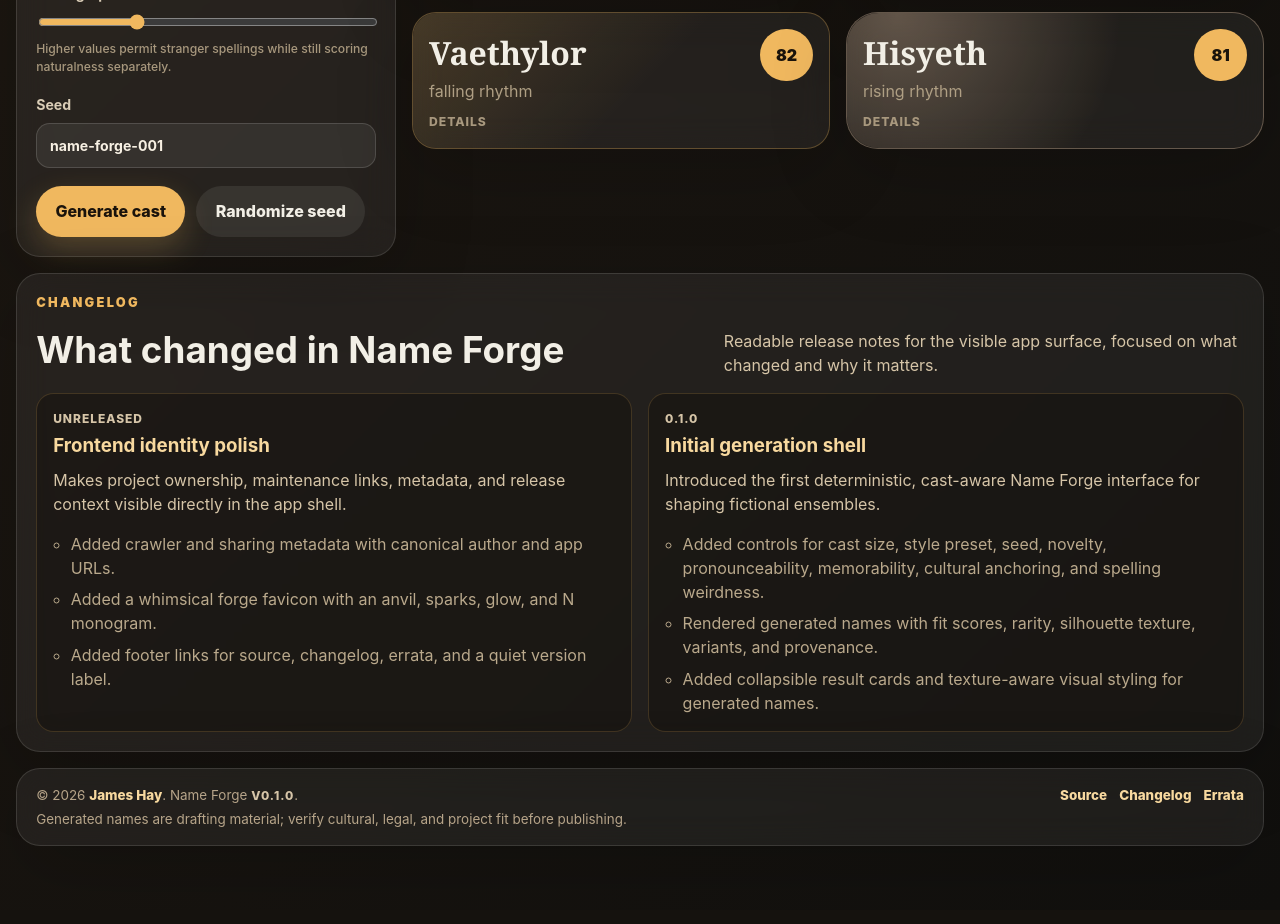
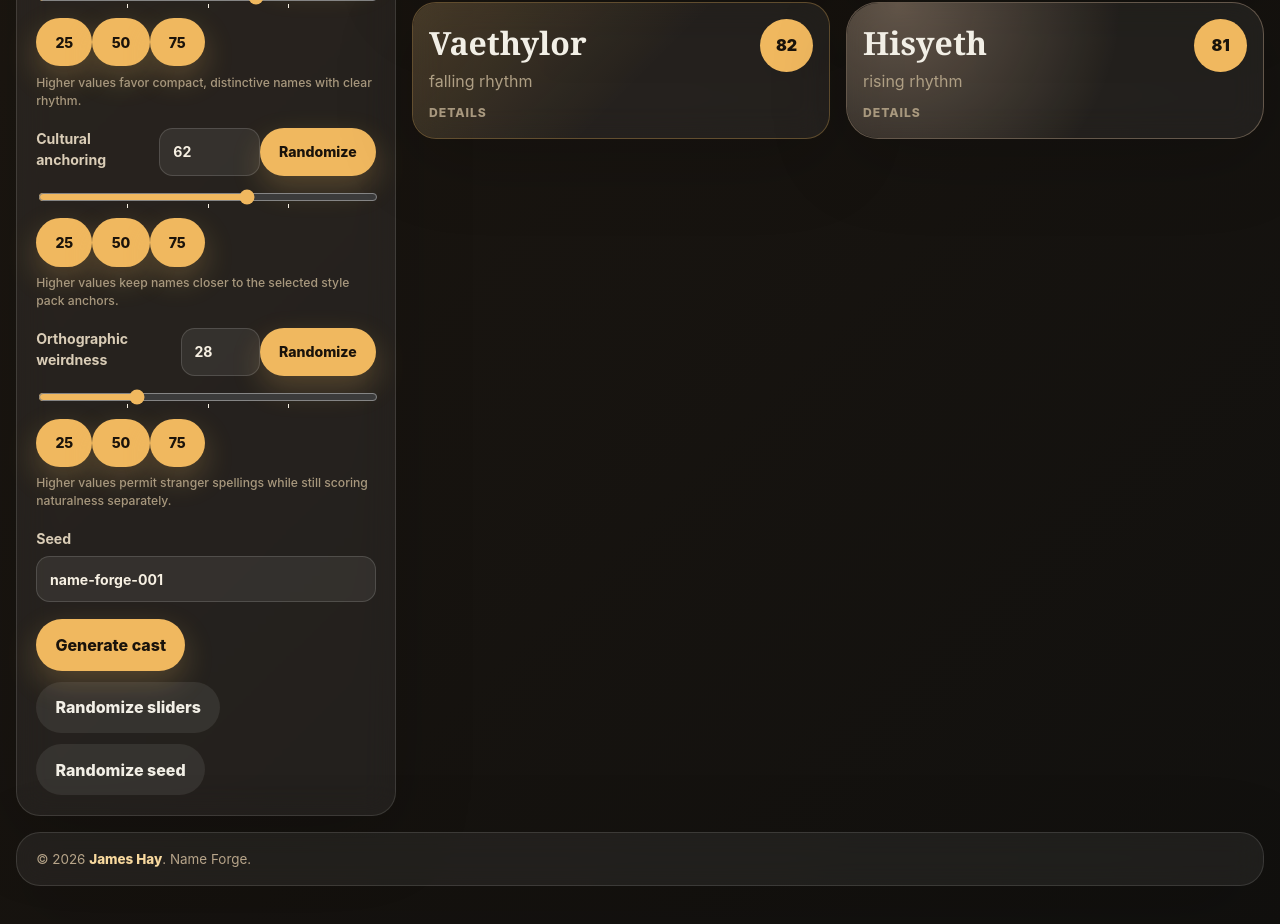
Before and after one commit to jaahay/name-forge, a React (Vite) app: page / in a window 1280 px wide. Shown: the part 1000-1924 px from the top of the page. Built offline with nearby package versions, Linux system fonts and the light colour scheme.

Commit message:
Clean up frontend shell and controls

```diff
--- a/src/App.tsx
+++ b/src/App.tsx
@@ -5,11 +5,11 @@ import type { GenerationSettings, NameTexture, RarityBand, ScoreKey } from './en
 
 const registry = createDefaultRegistry();
 const stylePacks = registry.listStylePacks();
-const appVersion = '0.1.0';
 const authorSiteUrl = 'https://jameshay.org/';
 const sourceUrl = 'https://github.com/jaahay/name-forge';
-const changelogUrl = '#changelog';
-const errataUrl = `${sourceUrl}/issues/new`;
+const commitHistoryUrl = `${sourceUrl}/commits/main/`;
+
+type AppView = 'generator' | 'changelog';
 
 type ControlKey =
   | 'novelty'
@@ -29,6 +29,8 @@ const scoreControls: Array<{
   { key: 'culturalAnchoring', label: 'Cultural anchoring', help: 'Higher values keep names closer to the selected style pack anchors.' },
   { key: 'orthographicWeirdness', label: 'Orthographic weirdness', help: 'Higher values permit stranger spellings while still scoring naturalness separately.' },
 ];
+
+const scoreAnchors = [0.25, 0.5, 0.75] as const;
 
 const scorePresentation: Array<{ key: ScoreKey; label: string }> = [
   { key: 'pronounceability', label: 'Pronounce' },
@@ -51,22 +53,29 @@ const rarityPresentation: Record<RarityBand, { label: string; className: string
 
 const changelogEntries = [
   {
-    version: 'Unreleased',
-    title: 'Frontend identity polish',
-    summary: 'Makes project ownership, maintenance links, metadata, and release context visible directly in the app shell.',
+    title: 'Card styling and controls',
+    summary: 'Improves the result card surface and makes generation controls faster to tune.',
     changes: [
-      'Added crawler and sharing metadata with canonical author and app URLs.',
-      'Added a whimsical forge favicon with an anvil, sparks, glow, and N monogram.',
-      'Added footer links for source, changelog, errata, and a quiet version label.',
+      'Closed cards now stay compact when another card in the same row is expanded.',
+      'Name titles now inherit the rarity color used by each rarity pill.',
+      'Added numeric score fields, 25/50/75 anchors, and global plus per-control randomize actions.',
     ],
   },
   {
-    version: '0.1.0',
+    title: 'Site shell cleanup',
+    summary: 'Removes index-page clutter and keeps project navigation focused.',
+    changes: [
+      'Moved the changelog into a separate in-site tab instead of stacking it under the generator.',
+      'Removed the public version badge, errata link, and non-actionable generated-name disclaimer.',
+      'Updated public copy so Name Forge is not framed as only a fiction-genre tool.',
+    ],
+  },
+  {
     title: 'Initial generation shell',
-    summary: 'Introduced the first deterministic, cast-aware Name Forge interface for shaping fictional ensembles.',
+    summary: 'Introduced the first deterministic, cast-aware Name Forge interface for shaping name ensembles.',
     changes: [
       'Added controls for cast size, style preset, seed, novelty, pronounceability, memorability, cultural anchoring, and spelling weirdness.',
-      'Rendered generated names with fit scores, rarity, silhouette texture, variants, and provenance.',
+      'Rendered generated names with fit scores, rarity, silhouette texture, variants, and source trace data.',
       'Added collapsible result cards and texture-aware visual styling for generated names.',
     ],
   },
@@ -83,8 +92,28 @@ const initialSettings: GenerationSettings = {
   seed: 'name-forge-001',
 };
 
+function clampScore(value: number): number {
+  if (!Number.isFinite(value)) return 0;
+  return Math.min(1, Math.max(0, value));
+}
+
 function formatScore(value: number): string {
   return Math.round(value * 100).toString();
+}
+
+function scoreFromPercent(value: string): number {
+  return clampScore(Number(value) / 100);
+}
+
+function randomScore(): number {
+  return Math.round(Math.random() * 100) / 100;
+}
+
+function randomizeScoreSettings(settings: GenerationSettings): GenerationSettings {
+  return scoreControls.reduce<GenerationSettings>((nextSettings, control) => ({
+    ...nextSettings,
+    [control.key]: randomScore(),
+  }), settings);
 }
 
 function rarityClassName(rarity: RarityBand): string {
@@ -96,6 +125,7 @@ function textureClassName(texture: NameTexture): string {
 }
 
 export default function App() {
+  const [currentView, setCurrentView] = useState<AppView>('generator');
   const [settings, setSettings] = useState<GenerationSettings>(initialSettings);
   const [committedSettings, setCommittedSettings] = useState<GenerationSettings>(initialSettings);
   const ensemble = useMemo(() => generateEnsemble(committedSettings, registry), [committedSettings]);
@@ -115,15 +145,35 @@ export default function App() {
     setCommittedSettings((current) => ({ ...current, seed: nextSeed }));
   }
 
+  function randomizeSliders() {
+    const randomizedSettings = randomizeScoreSettings(settings);
+    setSettings(randomizedSettings);
+    setCommittedSettings(randomizedSettings);
+  }
+
+  function randomizeSlider(key: ControlKey) {
+    const nextValue = randomScore();
+    setSettings((current) => ({ ...current, [key]: nextValue }));
+    setCommittedSettings((current) => ({ ...current, [key]: nextValue }));
+  }
+
   return (
     <main className="app-shell">
+      <nav className="app-tabs" aria-label="Primary">
+        <button type="button" className={currentView === 'generator' ? 'tab-button active' : 'tab-button'} onClick={() => setCurrentView('generator')}>Generator</button>
+        <button type="button" className={currentView === 'changelog' ? 'tab-button active' : 'tab-button'} onClick={() => setCurrentView('changelog')}>Changelog</button>
+        <a className="tab-link" href={sourceUrl} target="_blank" rel="noreferrer">Source</a>
+      </nav>
+
+      {currentView === 'generator' ? (
+        <>
           <section className="hero panel">
             <div>
               <p className="eyebrow">Name Forge</p>
-          <h1>Fictional names that are random, usable, and cast-aware.</h1>
+              <h1>Names that are random, usable, and cast-aware.</h1>
               <p className="hero-copy">
                 Generate a balanced ensemble by shaping name silhouettes first, scoring overall fit,
-            suggesting spelling variants, and preserving provenance for every result.
+                suggesting spelling variants, and preserving source traces for every result.
               </p>
             </div>
             <div className="hero-stats" aria-label="Generation summary">
@@ -148,13 +198,50 @@ export default function App() {
                 </label>
               </div>
 
-          {scoreControls.map((control) => (
-            <label className="slider" key={control.key} title={control.help}>
-              <span>{control.label}<strong>{formatScore(Number(settings[control.key]))}</strong></span>
-              <input type="range" min="0" max="1" step="0.01" value={Number(settings[control.key])} onChange={(event) => updateSetting(control.key, Number(event.target.value))} />
+              {scoreControls.map((control) => {
+                const sliderId = `${control.key}-slider`;
+                const value = Number(settings[control.key]);
+
+                return (
+                  <label className="slider" key={control.key} title={control.help} htmlFor={sliderId}>
+                    <span className="slider-heading">
+                      <span>{control.label}</span>
+                      <span className="slider-tools">
+                        <input
+                          className="slider-value"
+                          type="number"
+                          min="0"
+                          max="100"
+                          step="1"
+                          value={formatScore(value)}
+                          aria-label={`${control.label} value`}
+                          onChange={(event) => updateSetting(control.key, scoreFromPercent(event.target.value))}
+                        />
+                        <button type="button" className="anchor-button" onClick={() => randomizeSlider(control.key)}>Randomize</button>
+                      </span>
+                    </span>
+                    <input
+                      id={sliderId}
+                      type="range"
+                      min="0"
+                      max="1"
+                      step="0.01"
+                      value={value}
+                      list={`${sliderId}-anchors`}
+                      onChange={(event) => updateSetting(control.key, clampScore(Number(event.target.value)))}
+                    />
+                    <datalist id={`${sliderId}-anchors`}>
+                      {scoreAnchors.map((anchor) => <option key={anchor} value={anchor} />)}
+                    </datalist>
+                    <div className="slider-anchors" aria-label={`${control.label} anchor values`}>
+                      {scoreAnchors.map((anchor) => (
+                        <button type="button" className="anchor-button" key={anchor} onClick={() => updateSetting(control.key, anchor)}>{formatScore(anchor)}</button>
+                      ))}
+                    </div>
                     <small>{control.help}</small>
                   </label>
-          ))}
+                );
+              })}
 
               <label className="seed-control">
                 <span>Seed</span>
@@ -163,6 +250,7 @@ export default function App() {
 
               <div className="actions">
                 <button type="submit">Generate cast</button>
+                <button type="button" className="secondary" onClick={randomizeSliders}>Randomize sliders</button>
                 <button type="button" className="secondary" onClick={randomizeSeed}>Randomize seed</button>
               </div>
             </form>
@@ -181,7 +269,7 @@ export default function App() {
                     <details className={`name-card panel ${textureClassName(name.silhouette.texture)}`} key={name.id}>
                       <summary className="name-card-summary">
                         <div className="name-card-header">
-                      <div><h2>{name.name}</h2><p>{name.silhouette.rhythm} rhythm</p></div>
+                          <div><h2 className={rarity.className}>{name.name}</h2><p>{name.silhouette.rhythm} rhythm</p></div>
                           <span className="score-pill" aria-label={`Overall fit score ${formatScore(name.scores.overallFit)}`}>{formatScore(name.scores.overallFit)}</span>
                         </div>
                         <span className="collapse-cue">Details</span>
@@ -191,28 +279,31 @@ export default function App() {
                       </dl>
                       <div className="metadata"><span>{name.silhouette.syllableCount} syllables</span><span>{name.silhouette.texture} texture</span><span className={rarityClassName(name.silhouette.rarityBand)}>{rarity.label} rarity</span></div>
                       <div><h3>Variants</h3><ul className="variants">{name.variants.map((variant) => <li key={`${name.id}-${variant.value}`}><span>{variant.value}</span><em>{variant.kind}</em></li>)}</ul></div>
-                  <div><h3>Provenance</h3><ul className="provenance">{name.provenance.map((item) => <li key={`${name.id}-${item.sourceId}-${item.label}`}><strong>{item.label}</strong><span>{item.detail}</span></li>)}</ul></div>
+                      <details className="source-trace">
+                        <summary>Source trace</summary>
+                        <ul className="provenance">{name.provenance.map((item) => <li key={`${name.id}-${item.sourceId}-${item.label}`}><strong>{item.label}</strong><span>{item.detail}</span></li>)}</ul>
+                      </details>
                     </details>
                   );
                 })}
               </div>
             </section>
           </section>
-
-      <section className="changelog panel" id="changelog" aria-labelledby="changelog-title">
+        </>
+      ) : (
+        <section className="changelog panel" aria-labelledby="changelog-title">
           <div className="changelog-heading">
             <div>
               <p className="eyebrow">Changelog</p>
-            <h2 id="changelog-title">What changed in Name Forge</h2>
+              <h1 id="changelog-title">What changed in Name Forge</h1>
             </div>
-          <p>Readable release notes for the visible app surface, focused on what changed and why it matters.</p>
+            <p>Polished product-facing notes are summarized here. The complete push-by-push history remains available in GitHub.</p>
           </div>
           <ol className="changelog-list">
             {changelogEntries.map((entry) => (
-            <li key={entry.version}>
+              <li key={entry.title}>
                 <div className="changelog-entry-header">
-                <span className="version-label">{entry.version}</span>
-                <h3>{entry.title}</h3>
+                  <h2>{entry.title}</h2>
                 </div>
                 <p>{entry.summary}</p>
                 <ul>
@@ -221,18 +312,12 @@ export default function App() {
               </li>
             ))}
           </ol>
+          <a className="history-link" href={commitHistoryUrl} target="_blank" rel="noreferrer">View full commit history</a>
         </section>
+      )}
 
       <footer className="site-footer panel">
-        <div>
-          <p>&copy; 2026 <a href={authorSiteUrl} target="_blank" rel="noreferrer">James Hay</a>. Name Forge <span className="version-label" title="Name Forge version">v{appVersion}</span>.</p>
-          <p>Generated names are drafting material; verify cultural, legal, and project fit before publishing.</p>
-        </div>
-        <nav className="footer-links" aria-label="Project links">
-          <a href={sourceUrl} target="_blank" rel="noreferrer">Source</a>
-          <a href={changelogUrl}>Changelog</a>
-          <a href={errataUrl} target="_blank" rel="noreferrer">Errata</a>
-        </nav>
+        <p>&copy; 2026 <a href={authorSiteUrl} target="_blank" rel="noreferrer">James Hay</a>. Name Forge.</p>
       </footer>
     </main>
   );
```
Lines whose indentation alone changed are shown as unchanged.
